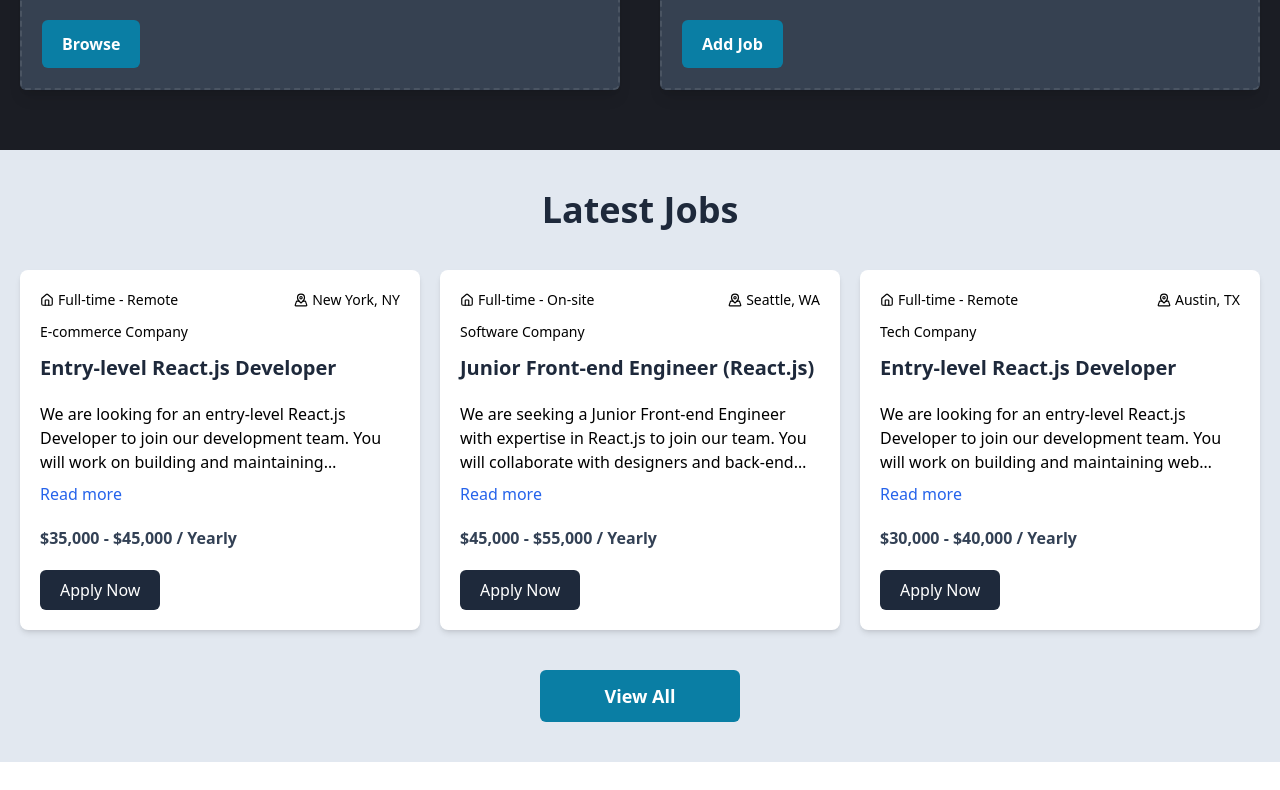
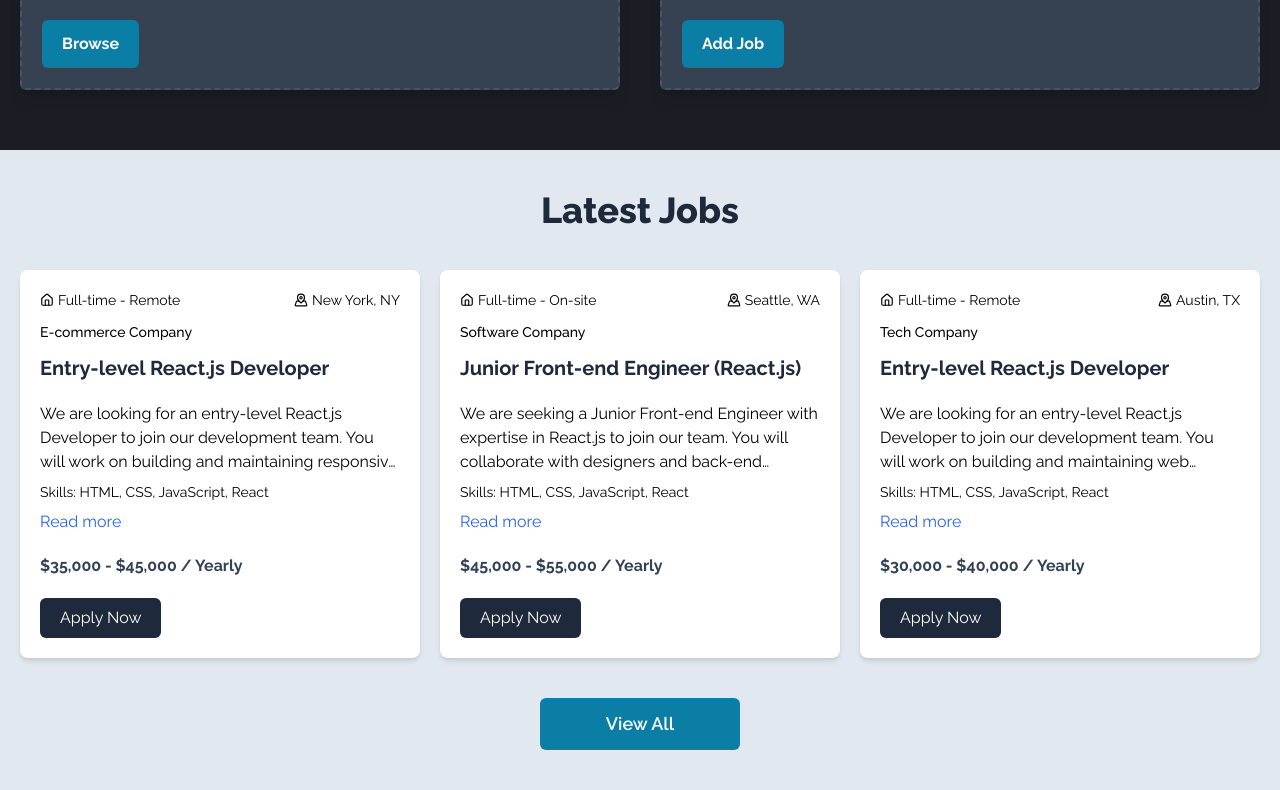
Before and after one commit to latham91/react-jobs, a React (Vite) app: page / in a window 1280 px wide. Shown: the part 643-1433 px from the top of the page. Before the commit the page ends 1405 px from the top, so only its background shows below. Built offline with nearby package versions, Linux system fonts and the light colour scheme; data requests are answered from the project's data file.

Commit message:
enhancement: added google font, essential skills to jobs card

```diff
--- a/src/components/JobCard.jsx
+++ b/src/components/JobCard.jsx
@@ -17,10 +17,18 @@ export default function JobCard({ job }) {
           </div>
         </div>
         <h2 className="text-sm font-medium">{job.company}</h2>
-        <h3 className="text-xl font-bold text-slate-800">{job.job_title}</h3>
+        <Link to={`/job/${job.id}`}>
+          <h3 className="text-xl font-bold text-slate-800">{job.job_title}</h3>
+        </Link>
       </div>
       <div className="flex flex-col gap-2">
         <p className="line-clamp-3">{job.description}</p>
+        <div className="text-sm">
+          Skills:{" "}
+          {job.essential_skills.length > 5
+            ? job.essential_skills.slice(0, 5).join(", ") + ` +${job.essential_skills.length - 5} more`
+            : job.essential_skills.join(", ")}
+        </div>
         <Link to="/job/1" className="text-blue-600 hover:underline">
           Read more
         </Link>
@@ -31,7 +39,7 @@ export default function JobCard({ job }) {
         }${job.salary_max.toLocaleString()} / ${job.salary_type}`}</span>
       </div>
       <div>
-        <Link to="/job/1">
+        <Link to={`/job/${job.id}`}>
           <button className="px-5 py-2 text-white rounded-md bg-slate-800">Apply Now</button>
         </Link>
       </div>
--- a/src/index.css
+++ b/src/index.css
@@ -1,3 +1,5 @@
+@import url("https://fonts.googleapis.com/css2?family=Raleway:ital,wght@0,100..900;1,100..900&display=swap");
+
 @tailwind base;
 @tailwind components;
 @tailwind utilities;
@@ -7,3 +9,7 @@
     @apply px-5 py-3 font-bold text-white rounded-md;
   }
 }
+
+body {
+  font-family: "Raleway", sans-serif;
+}
```
